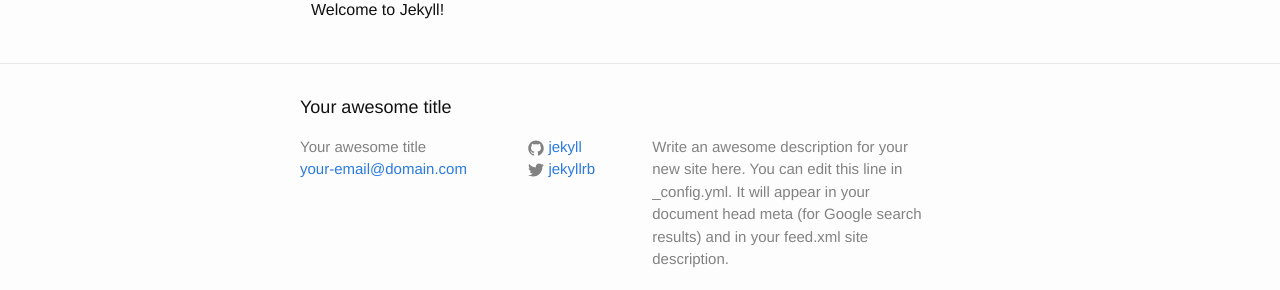
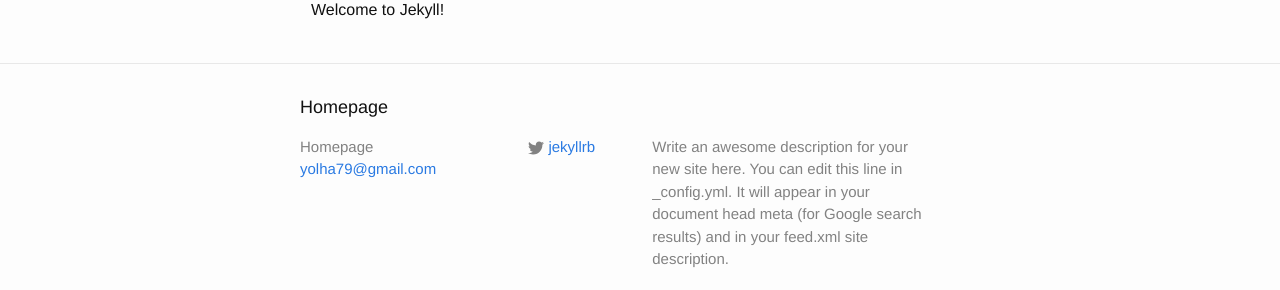
Before and after one commit to stellapark/edenyoon.github.io, a Jekyll site: the page built from index.html, in a window 1280 px wide. Shown: the part 1149-1439 px from the top of the page. Built offline with Jekyll 4.4.1, drawn with Linux system fonts in a browser that asks for light colours.

Commit message:
설정 업데이트

```diff
--- a/_config.yml
+++ b/_config.yml
@@ -1,14 +1,14 @@
 # Site settings
-title: Your awesome title
-email: your-email@domain.com
+title: Homepage
+email: yolha79@gmail.com
 description: > # this means to ignore newlines until "baseurl:"
   Write an awesome description for your new site here. You can edit this
   line in _config.yml. It will appear in your document head meta (for
   Google search results) and in your feed.xml site description.
 baseurl: "" # the subpath of your site, e.g. /blog/
-url: "http://yourdomain.com" # the base hostname & protocol for your site
+url: "https://edenyoon.github.io" # the base hostname & protocol for your site
 twitter_username: jekyllrb
-github_username:  jekyll
+github_username:
 
 # Build settings
 markdown: kramdown
```
